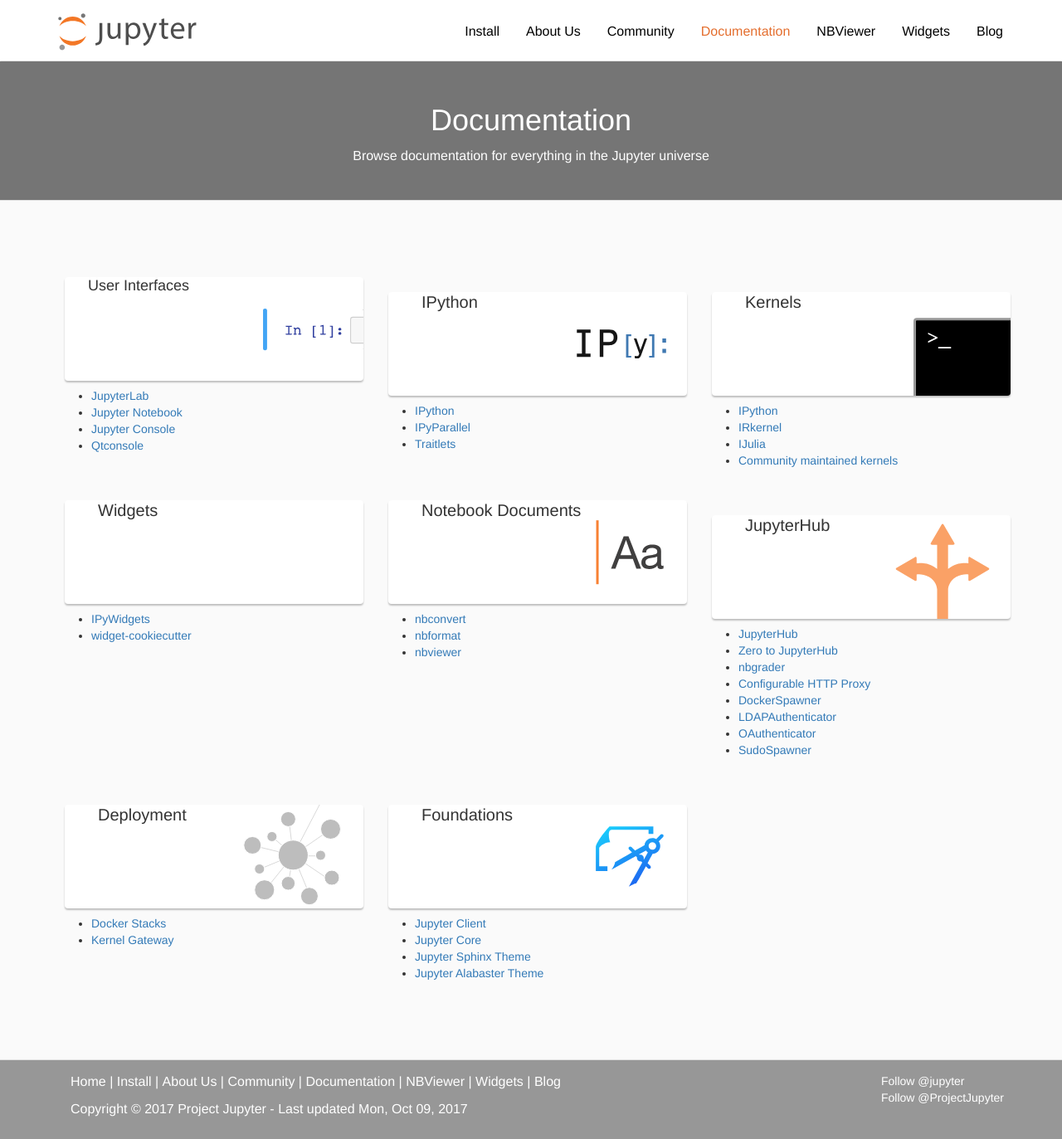
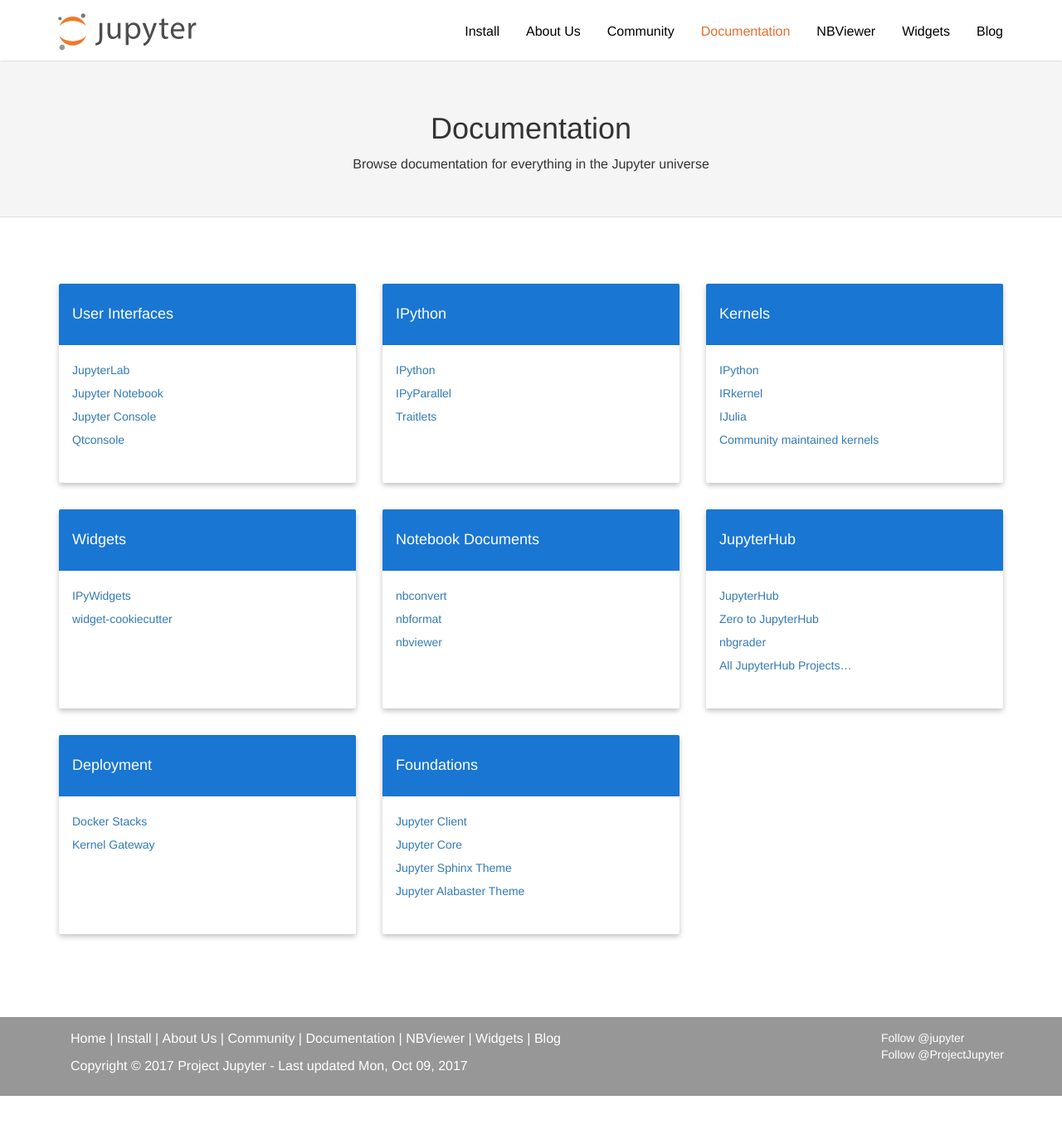
Before and after one commit to jupyter/jupyter.github.io, a Jekyll site: the page built from documentation.html, in a window 1280 px wide and 1373 px high. Shown: the whole window at 83% size. Built offline with Jekyll 4.4.1, drawn with Linux system fonts in a browser that asks for light colours; comment, search, counter and statistics services are not loaded.

Commit message:
Revised docs landing page.

```diff
--- a/about.html
+++ b/about.html
@@ -53,7 +53,7 @@
 </section>
 
 <section id="steering-council">
-    <div class="section-white">
+    <div class="section-white top-section-border">
         <div class="container">
             <div class="row">
                 <img src="assets/steering.svg" class="section-icon img-responsive" alt="steering committee icon">
--- a/css/documentation.css
+++ b/css/documentation.css
@@ -1,148 +1,55 @@
-.header-white {
-  background-color: #7E7E7F;
-}
-
-.header-breadcrumbs {
-  display: block;
-  background-color: #7E7E7F;
-  width: auto;
-  height: 44px;
-  border-bottom: 1px solid #979797;
-}
-
-.header {
-  padding-bottom: 32px;
-}
-
-.docs-get-started {
-  background-color: white;
-  border: 1px solid #BDBDBD;
-  border-radius: 4px;
-  padding: 0px;
-}
-
-.docs-get-started-section-head {
-  padding: 20px 24px 0px 24px;
-  margin-top: 0px;
-  margin-bottom: 4px;
-}
-
-.docs-get-started-items {
-  list-style: none;
-  list-style-type: none;
-  padding: 0px 24px;
-}
-
-.docs-get-started-item {
-  padding: 8px 0px;
-}
-
-.docs-get-started-head {
-  margin-top: 0px;
-  margin-bottom: 4px;
-  color: #1976D2;
-}
-
-.docs-get-started-subhead {
-  margin-bottom: 0px;
-}
-
-.docs-projects-head {
-  padding-left: 8px;
-}
-
-.docs-projects-documentation {
+.docs-cards {
   margin-bottom: 20px;
 }
 
-.docs-projects-item {
-  background-color: white;
-  height: 125px;
-  width: 100%;
-  box-shadow: 0 0 2px rgba(0, 0, 0, .12);
-  box-shadow: 0 2px 2px rgba(0, 0, 0, .24);
-  border-radius: 4px;
-  margin: 8px;
-  text-align: left;
-  padding-left: 28px;
+.docs-card-col {
+  padding: 16px;
 }
 
-.docs-project-tile-head {
-  font-size: 20px;
-  padding-left: 12px;
+.docs-card div {
+  box-sizing: border-box;
 }
 
-.docs-project-two-line {
-  margin-top: 28px;
+.docs-card {
+  height: 240px;
+  background: white;
+  box-shadow: 0 3px 6px rgba(0, 0, 0, .24);
+  border-radius: 2px;
+  display: flex;
+  flex-direction: column;
 }
 
-.docs-project-one-line {
-  margin-top: 46px;
+.docs-card-heading {
+  padding: 16px;
+  background: #1976D2;
+  color: white;
+  font-size: 14px;
+  font-weight: normal;
+  line-height: 14px;
+  border-top-left-radius: 2px;
+  border-top-right-radius: 2px;
+  flex: 0 1 auto;
 }
 
-#interfaces-block {
-  background-image: url(../assets/documentation/interfaces-block.svg);
-  background-repeat: no-repeat;
-  background-position-x: 102%;
-  background-position-y: center;
+.docs-card-body {
+  padding: 16px;
+  border-bottom-left-radius: 2px;
+  border-bottom-right-radius: 2px;
+  flex: 0 1 auto;
 }
 
-#education-block {
-  background-image: url(../assets/documentation/education-block.svg);
-  background-repeat: no-repeat;
-  background-position-x: 90%;
-  background-position-y: center;
+.docs-card-body ul {
+  padding-left: 0px;
 }
 
-#jupyterhub-block {
-  background-image: url(../assets/documentation/jupyterhub_block.svg);
-  background-repeat: no-repeat;
-  background-position-x: 90%;
-  background-position-y: 10px;
+.docs-card-body li {
+  list-style: none;
+  padding: 4px 0px 4px 0px;
+  font-size: 14px;
 }
 
-#kernels-block {
-  background-image: url(../assets/documentation/kernels-block.svg);
-  background-repeat: no-repeat;
-  background-position-x: 102%;
-  background-position-y: 130%;
-}
 
-#conversion-block {
-  background-image: url(../assets/documentation/conversion-block.svg);
-  background-repeat: no-repeat;
-  background-position-x: 90%;
-  background-position-y: center
-}
 
-#ipython-block {
-  background-image: url(../assets/documentation/ipython-block-font.svg);
-  background-repeat: no-repeat;
-  background-size: 108px;
-  background-position-x: 90%;
-  background-position-y: center;
-}
-
-#architecture-block {
-  background-image: url(../assets/documentation/architecture-block.svg);
-  background-repeat: no-repeat;
-  background-position-x: 90%;
-  background-position-y: center;
-}
-
-#deployment-block {
-  background-image: url(../assets/documentation/deployment-block.svg);
-  background-repeat: no-repeat;
-  background-position-x: 90%;
-  background-position-y: 140%;
-}
-
-#jupyterlab-block {
-  background-image: url(../assets/documentation/jupyterlab-block.svg);
-  background-repeat: no-repeat;
-  background-position-x: 90%;
-  background-position-y: center;
-}
 
 /* MEDIA QUERIES */
 
@@ -154,13 +61,4 @@
 
 @media screen and (max-width: 768px) {
 
-  .docs-projects-item {
-    min-width: 300px;
-    max-width: 400px;
-    width: 100%;
-    display: block;
-    margin: 0 auto;
-    margin-bottom: 8px;
-  }
-
 }
--- a/css/logo-nav.css
+++ b/css/logo-nav.css
@@ -186,19 +186,19 @@
 
 /* Header section of each page */
 .header {
-    padding-bottom: 30px;
+    padding-top: 42px;
+    padding-bottom: 42px;
     text-align: center;
 }
 
 .header-darkgray {
   /* Only using dark gray for documentation page, add padding top to center in header */
-  padding-top: 32px;
   background-color: #757575;
   color: white;
 }
 
 .header-grey {
-  background-color: #F8F8F8;
+  background-color: #f5f5f5;
 }
 
 .header-white {
@@ -213,7 +213,7 @@
 }
 
 .section-grey {
-  background-color: #fafafa;
+  background-color: #f5f5f5;
   border-bottom: 1px solid #E0E0E0;
   border-top: 1px solid #E0E0E0;
   padding: 56px 0;
@@ -305,14 +305,14 @@
 
 /* Install prompt on front page */
 .install-prompt {
-    background-color: #FAFAFA;
-    border-bottom-color: #BDBDBD;
+    background-color: #f5f5f5;
+    border-bottom-color: #e0e0e0;
     border-left-style: none;
     border-style: solid;
-    border-top-color: #BDBDBD;
+    border-top-color: #e0e0e0;
     border-width: thin;
     border-right: 0px;
-    padding: 4px 0 24px 0;
+    padding: 24px 0 42px 0;
     text-align: center;
 }
 
@@ -405,8 +405,7 @@
 /* Specific grey button used on each card in the Architecture section on the front page of the site */
 .arc-button {
     background-color: #8D8D8D;
-    border-radius: 5.82px;
-    box-shadow: 0 3px #595959;
+    border-radius: 2px;
     color: white;
     font-size: 20px;
     padding: 8px 26px;
--- a/documentation.html
+++ b/documentation.html
@@ -26,7 +26,7 @@
 
 
 <section>
-    <div class="header header-darkgray">
+    <div class="header header-grey">
         <div class="container">
             <div class="row">
                 <div class="col-xs-12">
@@ -38,16 +38,17 @@
     </div>
 </section>
 <section>
-    <div class="section-grey">
+    <div class="section-white top-section-border">
         <div class="container">
-            <div class="row docs-projects-documentation">
+            <div class="row docs-cards">
 
-              <div class="col-lg-4 col-md-6 col-sm-6">
-                <div id="interfaces-block" class="docs-projects-item">
-                  <h4 class="docs-group-card docs-project-two-line">User Interfaces</h4>
+              <div class="col-lg-4 col-md-6 col-sm-6 docs-card-col">
+                <div class="docs-card">
+                  <div id="interfaces-block" class="docs-card-heading">
+                    <h4 class="">User Interfaces</h4>
                   </div>
-                <div>
-                  <ul class="">
+                  <div class="docs-card-body">
+                    <ul>
                       <li><a href="https://jupyterlab-tutorial.readthedocs.io/en/latest/">JupyterLab</a></li>
                       <li><a href="http://jupyter-notebook.readthedocs.io/en/stable/">Jupyter Notebook</a></li>
                       <li><a href="http://jupyter-console.readthedocs.io/en/stable/">Jupyter Console</a></li>
@@ -55,26 +56,30 @@
                     </ul>
                   </div>
                 </div>
+              </div>
 
-              <div class="col-lg-4 col-md-6 col-sm-6">
-                <div id="ipython-block" class="docs-projects-item">
-                  <h4 class="docs-project-tile-head docs-project-one-line">IPython</h4>
+              <div class="col-lg-4 col-md-6 col-sm-6 docs-card-col">
+                <div class="docs-card">
+                  <div id="ipython-block" class="docs-card-heading">
+                    <h4 class="">IPython</h4>
                   </div>
-                <div>
-                  <ul class="">
+                  <div class="docs-card-body">
+                    <ul>
                       <li><a href="http://ipython.readthedocs.io/en/stable/">IPython</a></li>
                       <li><a href="https://ipyparallel.readthedocs.io/en/stable/">IPyParallel</a></li>
                       <li><a href="http://traitlets.readthedocs.io/en/stable/">Traitlets</a></li>
                     </ul>
                   </div>
                 </div>
+              </div>
 
-              <div class="col-lg-4 col-md-6 col-sm-6">
-                <div id="kernels-block" class="docs-projects-item">
-                  <h4 class="docs-project-tile-head docs-project-one-line">Kernels</h4>
+              <div class="col-lg-4 col-md-6 col-sm-6 docs-card-col">
+                <div class="docs-card">
+                  <div id="kernels-block" class="docs-card-heading">
+                    <h4 class="">Kernels</h4>
                   </div>
-                <div>
-                  <ul class="">
+                  <div class="docs-card-body">
+                    <ul>
                       <li><a href="https://ipython.readthedocs.io/en/stable/">IPython</a></li>
                       <li><a href="https://irkernel.github.io/">IRkernel</a></li>
                       <li><a href="https://github.com/JuliaLang/IJulia.jl">IJulia</a></li>
@@ -82,68 +87,74 @@
                     </ul>
                   </div>
                 </div>
+              </div>
 
-              <div class="col-lg-4 col-md-6 col-sm-6">
-                <div id="widgets-block" class="docs-projects-item">
-                  <h4 class="docs-project-tile-head docs-project-two-line">Widgets</h4>
+              <div class="col-lg-4 col-md-6 col-sm-6 docs-card-col">
+                <div class="docs-card">
+                  <div id="widgets-block" class="docs-card-heading">
+                    <h4 class="">Widgets</h4>
                   </div>
-                <div>
-                  <ul class="">
+                  <div class="docs-card-body">
+                    <ul>
                       <li><a href="https://ipywidgets.readthedocs.io/en/latest/">IPyWidgets</a></li>
                       <li><a href="https://github.com/jupyter-widgets/widget-cookiecutter/">widget-cookiecutter</a></li>
                     </ul>
                   </div>
                 </div>
+              </div>
 
-              <div class="col-lg-4 col-md-6 col-sm-6">
-                  <div id="conversion-block" class="docs-projects-item">
-                    <h4 class="docs-project-tile-head docs-project-two-line">Notebook Documents</h4>
+              <div class="col-lg-4 col-md-6 col-sm-6 docs-card-col">
+                <div class="docs-card">
+                  <div id="conversion-block" class="docs-card-heading">
+                    <h4 class="">Notebook Documents</h4>
                   </div>
-                  <div>
-                    <ul class="">
+                  <div class="docs-card-body">
+                    <ul>
                       <li><a href="http://nbconvert.readthedocs.io/en/latest/">nbconvert</a></li>
                       <li><a href="http://nbformat.readthedocs.io/en/latest/">nbformat</a></li>
                       <li><a href="https://github.com/jupyter/nbviewer/">nbviewer</a></li>
                     </ul>
                   </div>
                 </div>
+              </div>
 
-              <div class="col-lg-4 col-md-6 col-sm-6">
-                  <div id="jupyterhub-block" class="docs-projects-item">
-                    <h4 class="docs-project-tile-head docs-project-one-line">JupyterHub</h4>
+                <div class="col-lg-4 col-md-6 col-sm-6 docs-card-col">
+                  <div class="docs-card">
+                    <div id="jupyterhub-block" class="docs-card-heading">
+                      <h4 class="">JupyterHub</h4>
                     </div>
-                  <div>
-                    <ul class="">
+                    <div class="docs-card-body">
+                      <ul>
                         <li><a href="http://jupyterhub.readthedocs.io/en/stable/">JupyterHub</a></li>
                         <li><a href="https://zero-to-jupyterhub.readthedocs.io/en/latest/">Zero to JupyterHub</a></li>
                         <li><a href="http://nbgrader.readthedocs.io/en/latest/">nbgrader</a></li>
-                      <li><a href="https://github.com/jupyterhub/configurable-http-proxy">Configurable HTTP Proxy</a></li>
-                      <li><a href="https://github.com/jupyter/dockerspawner">DockerSpawner</a></li>
-                      <li><a href="https://github.com/jupyter/ldapauthenticator">LDAPAuthenticator</a></li>
-                      <li><a href="https://github.com/jupyter/oauthenticator">OAuthenticator</a></li>
-                      <li><a href="https://github.com/jupyter/sudospawner">SudoSpawner</a></li>
+                        <li><a href="https://github.com/jupyterhub">All JupyterHub Projects&hellip;</a></li>
                       </ul>
                     </div>
                   </div>
+                </div>
 
-              <div class="col-lg-4 col-md-6 col-sm-6">
-                <div id="deployment-block" class="docs-projects-item">
-                  <h4 class="docs-project-tile-head docs-project-one-line">Deployment</h4>
+              <div class="col-lg-4 col-md-6 col-sm-6 docs-card-col">
+                <div class="docs-card">
+                  <div id="deployment-block" class="docs-card-heading">
+                    <h4 class="">Deployment</h4>
                   </div>
-                <div>
-                  <ul class="">
+                  <div class="docs-card-body">
+                    <ul>
                       <li><a href="https://github.com/jupyter/docker-stacks">Docker Stacks</a></li>
                       <li><a href="http://jupyter-kernel-gateway.readthedocs.io/en/latest/">Kernel Gateway</a></li>
                     </ul>
                   </div>
                 </div>
+              </div>
 
-              <div class="col-lg-4 col-md-6 col-sm-6">
-                <div id="architecture-block" class="docs-projects-item">
-                  <h4 class="docs-project-tile-head docs-project-one-line">Foundations</h4>
+              <div class="col-lg-4 col-md-6 col-sm-6 docs-card-col">
+                <div class="docs-card">
+                  <div id="architecture-block" class="docs-card-heading">
+                    <h4 class="">Foundations</h4>
                   </div>
-                <div>
-                  <ul class="">
+                  <div class="docs-card-body">
+                    <ul>
                       <li><a href="http://jupyter-client.readthedocs.io/en/latest/">Jupyter Client</a></li>
                       <li><a href="http://jupyter-core.readthedocs.io/en/latest/">Jupyter Core</a></li>
 
@@ -152,6 +163,7 @@
                     </ul>
                   </div>
                 </div>
+              </div>
 
             </div>
         </div>
```
Lines whose indentation alone changed are shown as unchanged.
